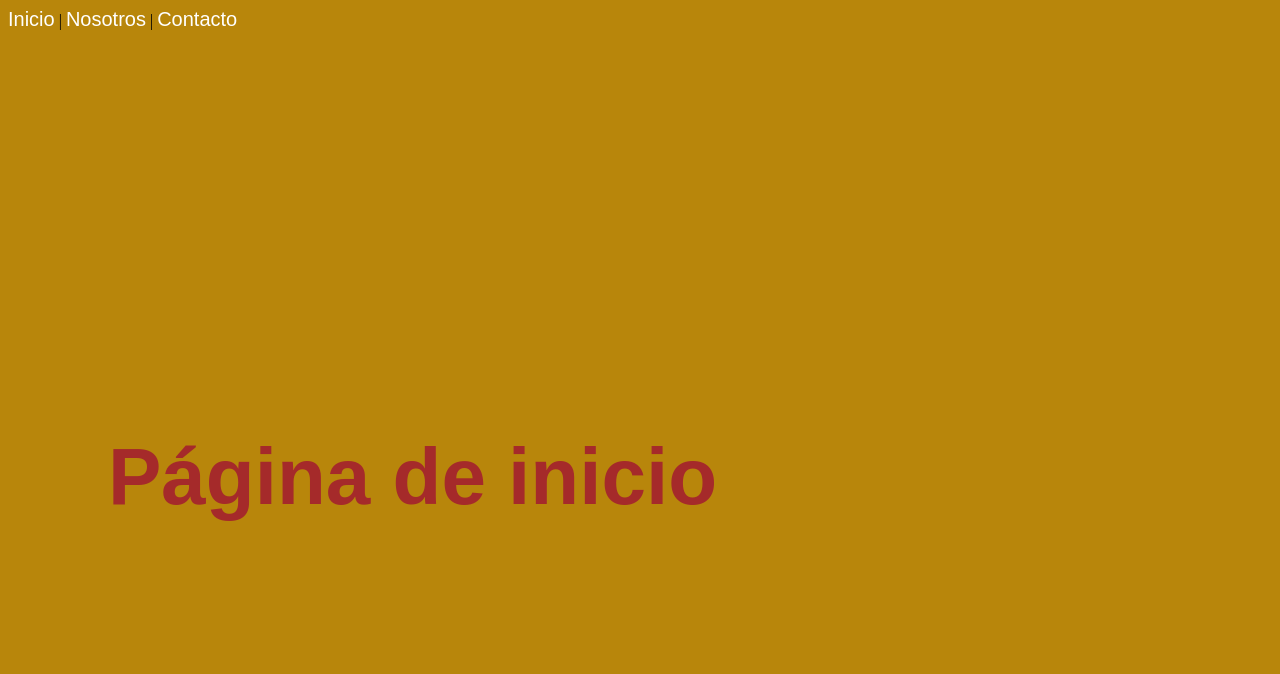
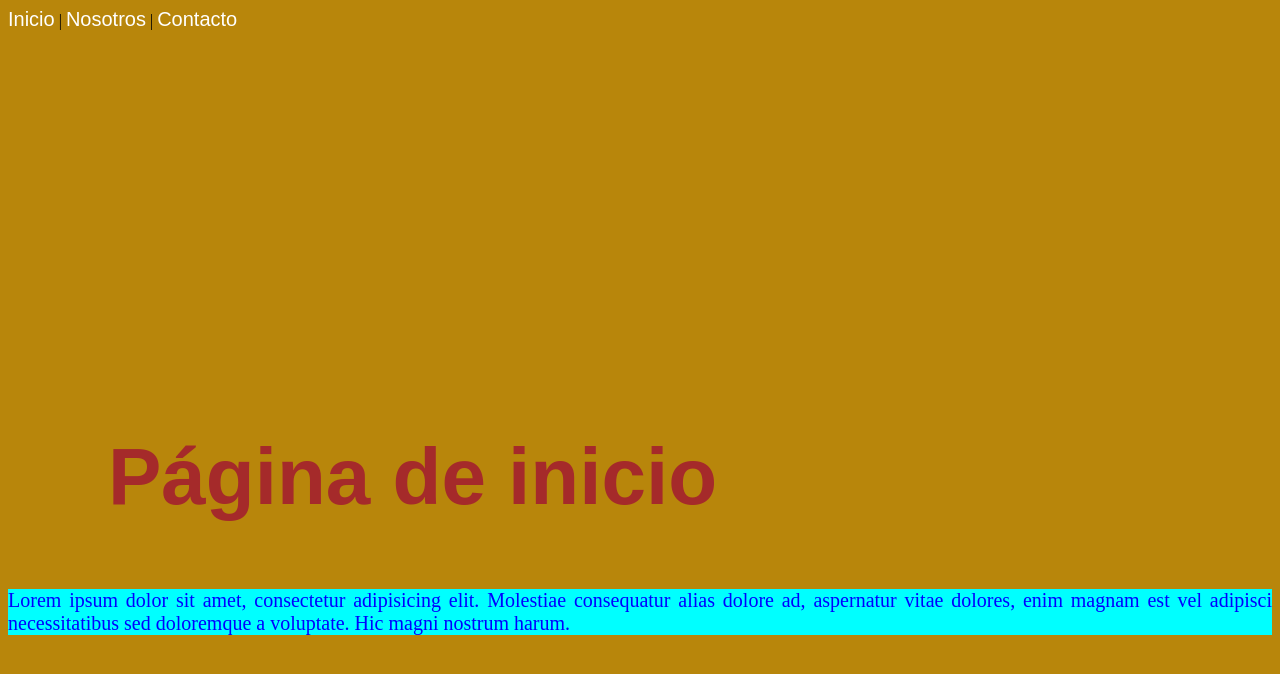
Before and after one commit to Alexander-r31/Practica-Git-Github, a plain HTML site: page index.html in a window 1280 px wide. Drawn offline with Linux system fonts and the light colour scheme.

Commit message:
se añadio un parrafo

```diff
--- a/index.html
+++ b/index.html
@@ -10,6 +10,12 @@
     <div>
         <a href="index.html">Inicio</a> | <a href="nosotros.html">Nosotros</a> | <a href="contacto.html">Contacto</a>
     </div>
-    <h2 id="subtitulo">Página de inicio</h2>
+    <div>
+        <h2 id="subtitulo">Página de inicio</h2>
+        <div>
+            <p>Lorem ipsum dolor sit amet, consectetur adipisicing elit. Molestiae consequatur alias dolore ad, aspernatur vitae dolores, enim magnam est vel adipisci necessitatibus sed doloremque a voluptate. Hic magni nostrum harum.</p>
+        </div>
+    </div>
+
 </body>
 </html>
```
